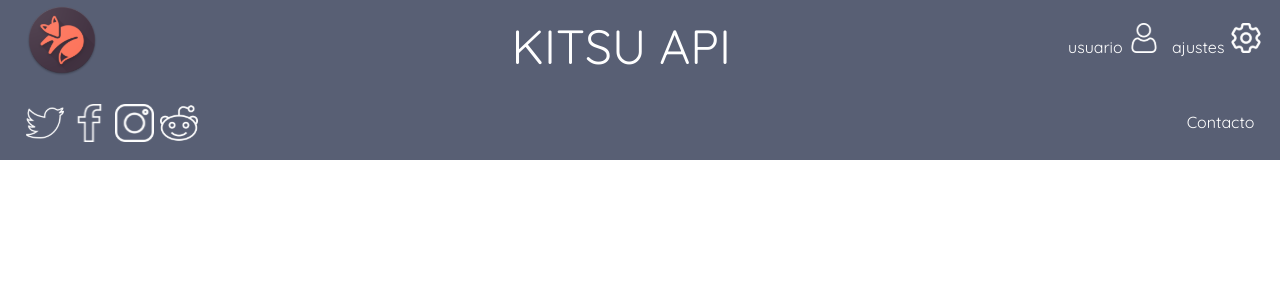
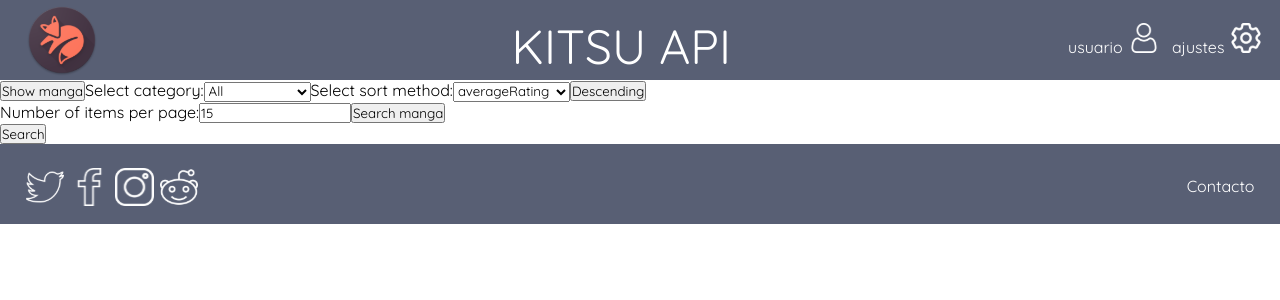
Before and after one commit to jlorlop980/KitsuReact, a React (Create React App) app: page /search in a window 1280 px wide. Shown: the top 300 px of the page. Built offline with nearby package versions, Linux system fonts and the light colour scheme.

Commit message:
SearPage added only need to add the links in every item, als the search bar in trending works well, still need to add ome css

```diff
--- a/src/App.js
+++ b/src/App.js
@@ -7,6 +7,7 @@
 import Login from "./components/Login.js";
 import Register from "./components/Register.js";
 import Producto from "./components/Producto.js";
+import SearchPage from "./components/SearchPage.js";
 
 function App() {
   return (
@@ -18,7 +19,8 @@
             <Route path="/contacto" element={<Contacto />} />
             <Route path="/login" element={<Login />} />
             <Route path="/register" element={<Register />} />
-            <Route path="/producto/:id" element={<Producto />} />
+            <Route path="/producto/:isAnime/:id" element={<Producto />} />
+            <Route path="/search" element={<SearchPage />} />
         </Routes>
       <FooterKitsu />
       </Router>
--- a/src/components/Listado.js
+++ b/src/components/Listado.js
@@ -2,12 +2,15 @@
 import TiraAnimeCrs from "./TiraAnimeCrs.js";
 import TiraMangaCrs from "./TiraMangaCrs";
 import TiraAnimePrueba from "./TiraAnimePrueba.js";
+import SearchBar from "./SearchBar.js";
+import SearchDual from "./SearchDual.js";
 
 function Listado(){
 
     return(
     <>
         <h2>Trending</h2>
+        <SearchDual/>
         <TiraAnimePrueba />
         <TiraMangaCrs />
         <a href="/">Volver</a>
--- a/src/components/Producto.js
+++ b/src/components/Producto.js
@@ -1,20 +1,21 @@
 import React, { useEffect, useState } from "react";
 import { useParams } from "react-router-dom";
 
-const Producto = () => {
+const Producto = (props) => {
   const [anime, setAnime] = useState({});
   const [isLoading, setIsLoading] = useState(true);
-  const { id } = useParams();
+  const { id,isAnime } = useParams();
+
 
     useEffect(() => {
       const obtenerAnime = async () => {
-      const data = await fetch(`https://kitsu.io/api/edge/anime/${id}`);
+        const data = await fetch(`https://kitsu.io/api/edge/${isAnime=="true"?"anime":"manga"}/${id}`);
         const animeDetail = await data.json();
         setAnime(animeDetail.data);
         setIsLoading(false);
       };
       obtenerAnime();
-  }, [id]);
+    }, [id,isAnime]);
 
   if (isLoading) {
     return <div>Loading...</div>;
--- /dev/null
+++ b/src/components/SearchBar.js
@@ -0,0 +1,49 @@
+import "../css/search.css";
+import React, { useState, useEffect } from "react";
+import { Link } from "react-router-dom";
+
+
+const SearchBar = () => {
+  const [searchText, setSearchText] = useState("");
+  const [searchResults, setSearchResults] = useState([]);
+
+  useEffect(() => {
+    if (searchText === "") {
+      setSearchResults([]);
+    } else {
+      const searchAnime = async () => {
+        const data = await fetch(
+          `https://kitsu.io/api/edge/anime?filter%5Btext%5D%3D=${searchText.replace(/ /g, "%20")}`
+        );
+        const results = await data.json();
+        setSearchResults(results.data);
+      };
+      searchAnime();
+    }
+  }, [searchText]);
+
+  return (
+    <div>
+      <input
+        type="text"
+        value={searchText}
+        onChange={(e) => setSearchText(e.target.value)}
+        placeholder="Search for anime..."
+      />
+      <div className="search-result-pop" >
+      <ul className="search-result-pop">
+        {searchResults.map((result) => (
+          <li key={result.id}>
+            <Link to={`/producto/${result.id}`}>
+              {result.attributes.canonicalTitle}
+            </Link>
+          </li>
+        ))}
+
+      </ul>
+      </div>
+    </div>
+  );
+};
+
+export default SearchBar;
--- /dev/null
+++ b/src/components/SearchDual.js
@@ -0,0 +1,62 @@
+import "../css/search.css";
+import React, { useState, useEffect } from "react";
+import { Link } from "react-router-dom";
+
+
+const SearchDual = () => {
+  const [searchText, setSearchText] = useState("");
+  const [searchResults, setSearchResults] = useState([]);
+  const [showResults, setShowResults] = useState(false);
+  const [isAnime, setIsAnime] = useState(true);
+
+  useEffect(() => {
+    if (searchText === "") {
+      setSearchResults([]);
+      setShowResults(false);
+    } else {
+      const search = async () => {
+        const data = await fetch(
+          `https://kitsu.io/api/edge/${isAnime ? 'anime' : 'manga'}?filter%5Btext%5D%3D=${searchText.replace(/ /g, "%20")}`
+        );
+        const results = await data.json();
+        setSearchResults(results.data);
+        setShowResults(true);
+      };
+      search();
+    }
+  }, [searchText, isAnime]);
+
+  return (
+      <div>
+      <div>
+        <input
+          type="text"
+          value={searchText}
+          onChange={(e) => setSearchText(e.target.value)}
+          placeholder="Search for anime/manga..."
+        />
+        <button onClick={() => setIsAnime(!isAnime)}>
+          {isAnime ? "Search manga" : "Search anime"}
+        </button>
+      </div>
+
+        <div className="search" >
+          <ul className="search">
+            {searchResults.map((result) => (
+              <li key={result.id}>
+                <Link to={{
+                  pathname: `/producto/${isAnime}/${result.id}`,
+                  state: {isAnime}
+                }}>
+                {result.attributes.canonicalTitle}
+                </Link>
+              </li>
+            ))}
+          </ul>
+        </div>
+
+    </div>
+  );
+};
+
+export default SearchDual;
--- /dev/null
+++ b/src/components/SearchPage.js
@@ -0,0 +1,92 @@
+import React, { useState } from "react";
+import PackAnime from "./PackAnime";
+
+const SearchPage = () => {
+  const [searchResults, setSearchResults] = useState([]);
+  const [isAnime, setIsAnime] = useState(true);
+  const [categories, setCategories] = useState("");
+  const [sortMethod, setSortMethod] = useState("averageRating");
+  const [sortDirection, setSortDirection] = useState(false);
+  const [pageLimit, setPageLimit] = useState(15);
+  const [isLoading, setIsLoading] = useState(false);
+  const categoriesOptions = ["adventure", "Samurai", "Boxing", "musical-band", "magic", "alien", "zombies"];
+  const sortMethodsOptions = ["averageRating", "popularityRank", "ageRating", "startDate"];
+
+  const handleSearch = async () => {
+    setIsLoading(true);
+    const sort = sortDirection ? `-${sortMethod}` : sortMethod;
+    const data = await fetch(
+      `https://kitsu.io/api/edge/${isAnime ? "anime" : "manga"}?filter%5Bcategories%5D=${categories}&page%5Blimit%5D=${pageLimit}&sort=${sort}`
+    );
+    const searchResults = await data.json();
+    setSearchResults(searchResults.data);
+    setIsLoading(false);
+  };
+
+  return (
+    <div>
+      <div>
+      <button onClick={() => setIsAnime(!isAnime)}>
+        {isAnime ? "Show manga" : "Show anime"}
+        </button>
+
+        <label>
+          Select category:
+          <select onChange={(e) => setCategories(e.target.value)}>
+            <option value="">All</option>
+            {categoriesOptions.map((category) => (
+              <option key={category} value={category}>
+                {category}
+              </option>
+            ))}
+          </select>
+        </label>
+        <label>
+          Select sort method:
+          <select onChange={(e) => setSortMethod(e.target.value)}>
+            {sortMethodsOptions.map((sortMethod) => (
+              <option key={sortMethod} value={sortMethod}>
+                {sortMethod}
+              </option>
+            ))}
+          </select>
+        </label>
+        <button onClick={() => setSortDirection(!sortDirection)}>
+          {sortDirection ? "Ascending" : "Descending"}
+        </button>
+      </div>
+      <div>
+        <label>
+          Number of items per page:
+          <input
+            type="number"
+            value={pageLimit}
+            onChange={(e) => setPageLimit(e.target.value)}
+          />
+        </label>
+        <button onClick={() => setIsAnime(!isAnime)}>
+          {isAnime ? "Search manga" : "Search anime"}
+        </button>
+      </div>
+      <button onClick={handleSearch}>Search</button>
+      {isLoading ? (
+        <div>Loading...</div>
+      ) : (
+        <div>
+          <ul>
+            {searchResults.map((result) => (
+              <li key={result.id}>
+                <PackAnime
+                  sauce={result.attributes.posterImage.tiny}
+                  name={result.attributes.canonicalTitle}
+                />
+              </li>
+            ))}
+          </ul>
+        </div>
+      )}
+    </div>
+  );
+};
+
+export default SearchPage;
--- a/src/components/TiraAnimePrueba.js
+++ b/src/components/TiraAnimePrueba.js
@@ -23,14 +23,10 @@
         {datos.map((anime) => (
           <li key={anime.id}>
             <Link
-              to={{
-                pathname: `/producto/${anime.id}`,
-                state: { anime },
-              }}
-            >
+              to={`/producto/true/${anime.id}`}>
               <PackAnime
                 sauce={anime.attributes.posterImage.tiny}
-                name={anime.attributes.titles.en}
+                name={anime.attributes.canonicalTitle}
               />
             </Link>
           </li>
--- a/src/components/TiraMangaCrs.js
+++ b/src/components/TiraMangaCrs.js
@@ -1,5 +1,6 @@
 import React, {useState, useEffect} from 'react';
 import PackAnime from "./PackAnime.js";
+import { Link } from "react-router-dom"; // import Link component
 
 const TiraMangaCrs = () => {
   const [datos, setDatos] = useState([])
@@ -20,7 +21,16 @@
       {console.log(datos)}
       <ul>
       {datos.map(anime=>(
-        <li key={anime.id}><PackAnime sauce={anime.attributes.posterImage.tiny} name={typeof anime.attributes.titles.en_us!="undefined"?anime.attributes.titles.en_us:anime.attributes.titles.en}/></li>
+        <li key={anime.id}>
+          <Link
+              to={`/producto/false/${anime.id}`}>
+              <PackAnime
+                sauce={anime.attributes.posterImage.tiny}
+                name={anime.attributes.canonicalTitle}
+              />
+         </Link>
+        </li>
+
       ))}
       </ul>
     </div>
--- /dev/null
+++ b/src/css/search.css
@@ -0,0 +1,16 @@
+.search-result-pop{
+    position: absolute;
+    z-Index: 1;
+    width:60vw;
+    display: flex;
+    flex-flow: column;
+    background-color: #7CCFB4;
+}
+.search{
+    position: absolute;
+    z-Index: 1;
+    width:60vw;
+    display: flex;
+    flex-flow: column;
+    background-color: #7CCFB4;
+}
```
Also changed, not shown: src/components/SearchbarPop.js (added, +51 -0 lines). Lines whose indentation alone changed are shown as unchanged.
